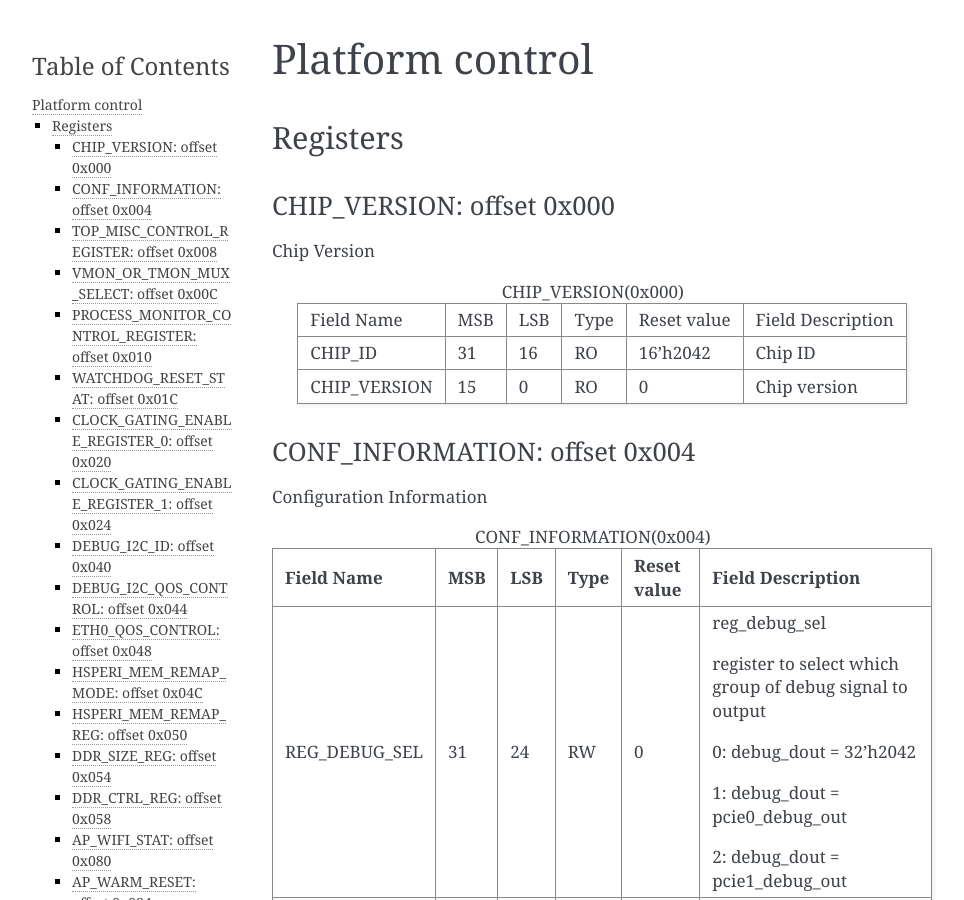
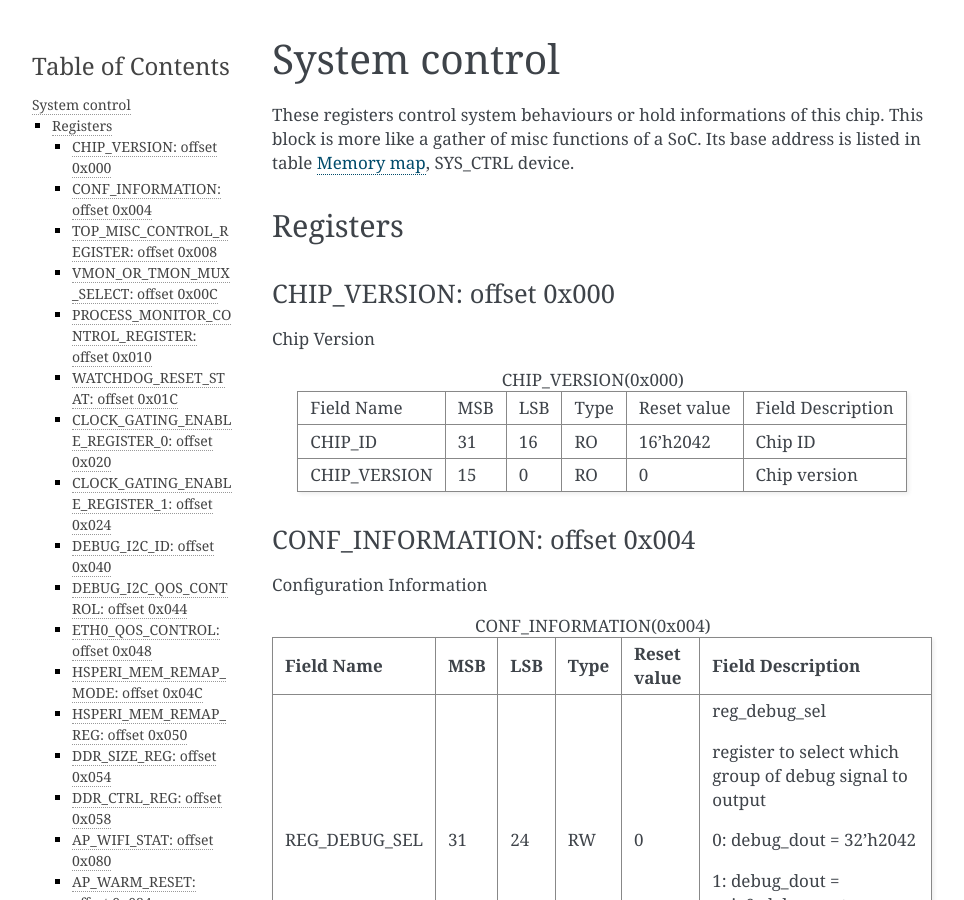
Before and after one commit to sophgo/sophgo-doc, a Sphinx documentation site: the page built from SG2042/TRM/source/system-control.rst, in a window 1280 px wide and 900 px high. Shown: the whole window, without its empty margins (148-1112 px from the left). Built offline with Sphinx 7.4.7, drawn with Linux system fonts in a browser that asks for light colours.

Commit message:
rename 'platform control' to 'system control'
This block is called SYS_CTRL in memory map, but the chapter name is
'Platform control'. This make people confused.
Rename chapter 'Platform control' to 'System control', and add some
description of this block.

```diff
--- a/SG2042/TRM/source/clock.rst
+++ b/SG2042/TRM/source/clock.rst
@@ -183,6 +183,6 @@ Registers
 There a set of controll register to controll SoC clocks, including clock gate,
 divider, mux and pll.
 
-PLL controll registers are located in :ref:`platform_control`.
+PLL controll registers are located in :ref:`system_control`.
 
 .. include:: clock-reg.rst
--- a/SG2042/TRM/source/index.rst
+++ b/SG2042/TRM/source/index.rst
@@ -19,7 +19,7 @@ Welcome to SG2042 Technical Reference Manual's documentation!
    LP.rst
    PWM.rst
    interrupt.rst
-   platform-control.rst
+   system-control.rst
    I2C.rst
    SPI-flash.rst
    GPIO.rst
--- a/SG2042/TRM/source/mmap.rst
+++ b/SG2042/TRM/source/mmap.rst
@@ -1,3 +1,4 @@
+.. _mmap_table:
 .. table:: Memory map
 
         =============   =============   ==================      ===========
--- a/SG2042/TRM/source/platform-control.rst
+++ b/SG2042/TRM/source/system-control.rst
@@ -1,7 +1,11 @@
-.. _platform_control:
-
-Platform control
+.. _system_control:
+
+System control
 ================
+
+These registers control system behaviours or hold informations of this chip.
+This block is more like a gather of misc functions of a SoC. Its base address is
+listed in table :ref:`mmap_table`, SYS_CTRL device.
 
 Registers
 ---------
```
